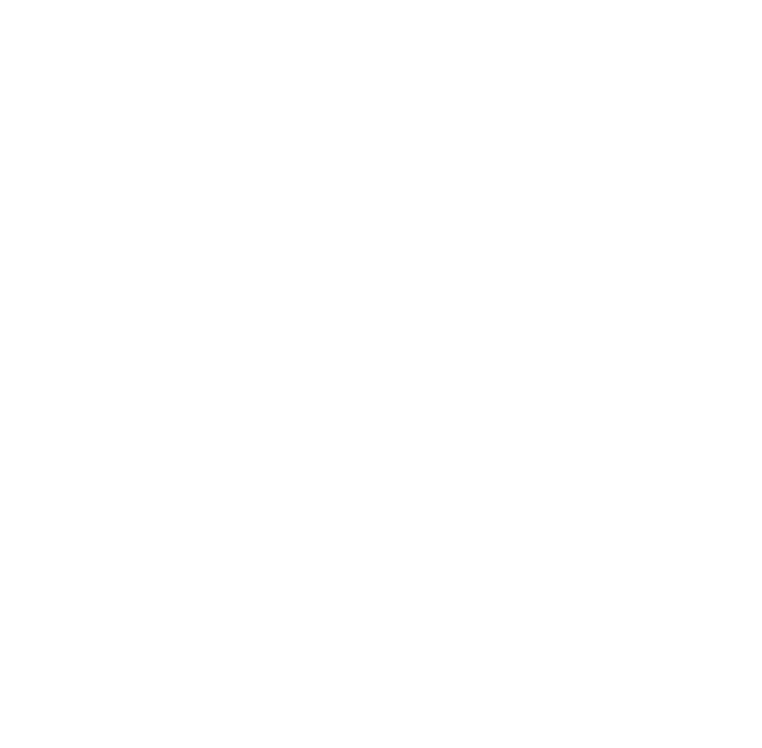
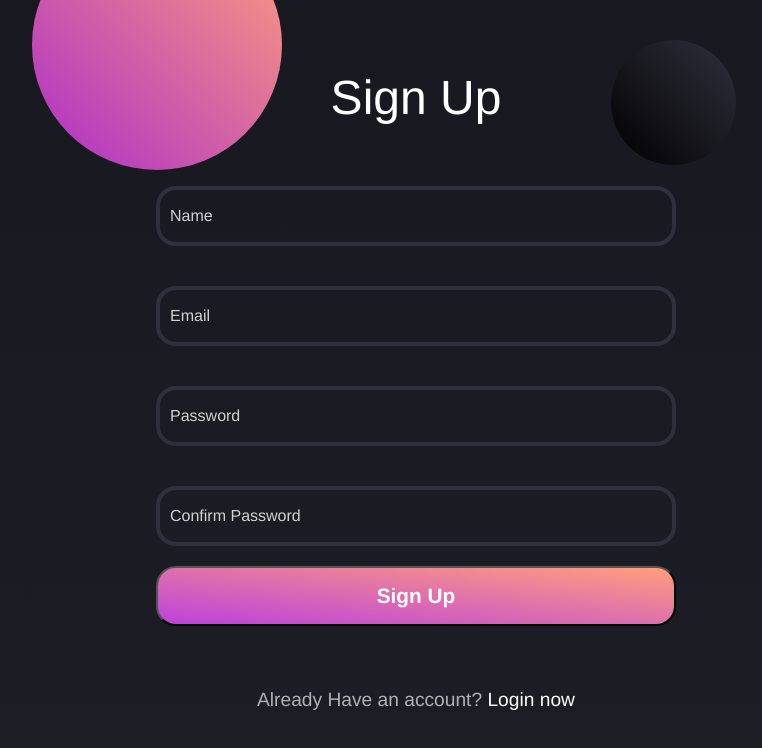
Before and after one commit to imohamedsayed/Vue-ToDo, a Vue app: page /signup in a window 1280 px wide. Before the commit this address had no page. Shown: the top 748 px of the page, without its empty margins (224-986 px from the left). Built offline with nearby package versions, Linux system fonts and the light colour scheme.

Commit message:
finished of signup design

```diff
--- /dev/null
+++ b/src/components/SignupForm.vue
@@ -0,0 +1,63 @@
+<template>
+  <form @submit.prevent="">
+    <input type="text" placeholder="Name" />
+    <input type="email" placeholder="Email" />
+    <input type="password" placeholder="Password" />
+    <input type="password" placeholder="Confirm Password" />
+    <div>
+      <button type="submit">Sign Up</button>
+    </div>
+    <div class="info">
+      <p>Already Have an account? <a href="#">Login now</a></p>
+    </div>
+  </form>
+</template>
+
+<script>
+export default {};
+</script>
+
+<style lang="scss">
+form {
+  max-width: 520px;
+  input {
+    width: 100%;
+    margin: 20px 0;
+    height: 60px;
+    border-radius: 20px;
+    padding-left: 10px;
+    background: transparent;
+    outline: none;
+    border: 4px solid var(--dark-alt);
+    font-size: 1rem;
+    color: #ffff;
+    &::placeholder {
+      color: #d1d1d2;
+    }
+    transition: all 0.3s ease;
+    &:focus {
+      transform: scale(1.05);
+    }
+  }
+  button {
+    background: linear-gradient(to top right, #be41db, #ff9f7c);
+    width: 100%;
+    height: 60px;
+    color: white;
+    font-size: 1.3rem;
+    font-weight: bold;
+    border-radius: 20px;
+  }
+  .info {
+    margin-top: 60px;
+    P {
+      color: #b1b1b4;
+      font-size: 1.2rem;
+      a {
+        text-decoration: none;
+        color: white;
+      }
+    }
+  }
+}
+</style>
--- a/src/router/index.js
+++ b/src/router/index.js
@@ -1,6 +1,7 @@
 import { createRouter, createWebHistory } from "vue-router";
 import HomeView from "../views/HomeView.vue";
 import Landing from "../views/Landing.vue";
+import Signup from "../views/Signup.vue";
 
 const routes = [
   {
@@ -22,6 +23,11 @@
     component: () =>
       import(/* webpackChunkName: "about" */ "../views/AboutView.vue"),
   },
+  {
+    path: "/signup",
+    name: "signup",
+    component: Signup,
+  },
 ];
 
 const router = createRouter({
--- /dev/null
+++ b/src/views/Signup.vue
@@ -0,0 +1,53 @@
+<template>
+  <div class="signup">
+    <div class="container">
+      <h2>Sign Up</h2>
+
+      <SignupForm />
+    </div>
+    <div class="ball d-md-block d-none"></div>
+    <div class="darkBall d-md-block d-none"></div>
+  </div>
+</template>
+
+<script>
+import SignupForm from "@/components/SignupForm.vue";
+export default { components: { SignupForm } };
+</script>
+
+<style lang="scss">
+.signup {
+  height: 100vh;
+  width: 100%;
+  background: linear-gradient(#181820, #1d1d26);
+  display: grid;
+  place-content: center;
+  h2 {
+    color: #fff;
+    font-size: 3rem;
+    margin-bottom: 40px;
+  }
+  .ball {
+    position: fixed;
+    width: 250px;
+    height: 250px;
+    border-radius: 50%;
+    background: linear-gradient(to top right, #ad2dc9, #ff9f7c);
+    top: -10%;
+    left: 20%;
+    @media (max-width: 940px) {
+      left: 5%;
+    }
+  }
+
+  .darkBall {
+    position: fixed;
+    width: 125px;
+    height: 125px;
+    border-radius: 50%;
+    background: linear-gradient(to top right, #000000, #30303d);
+    top: 05%;
+    right: 25%;
+  }
+}
+</style>
```
